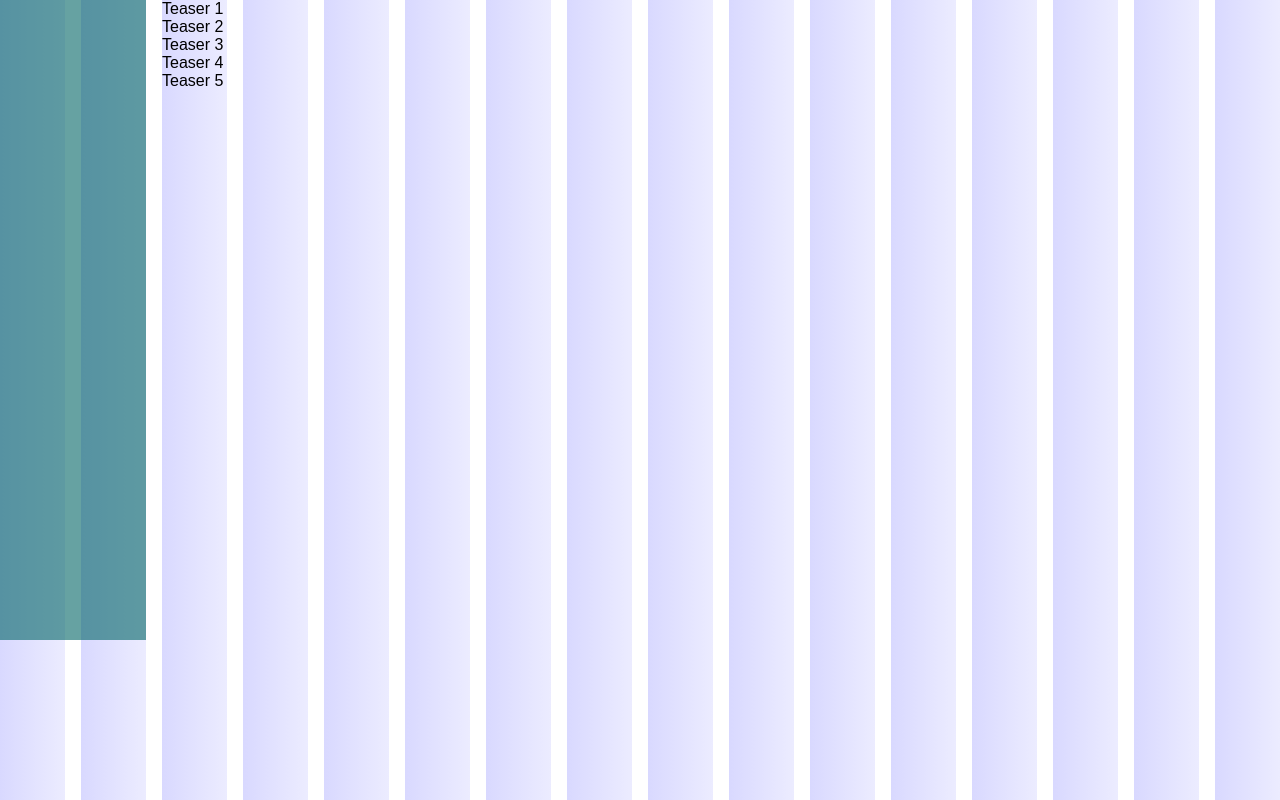
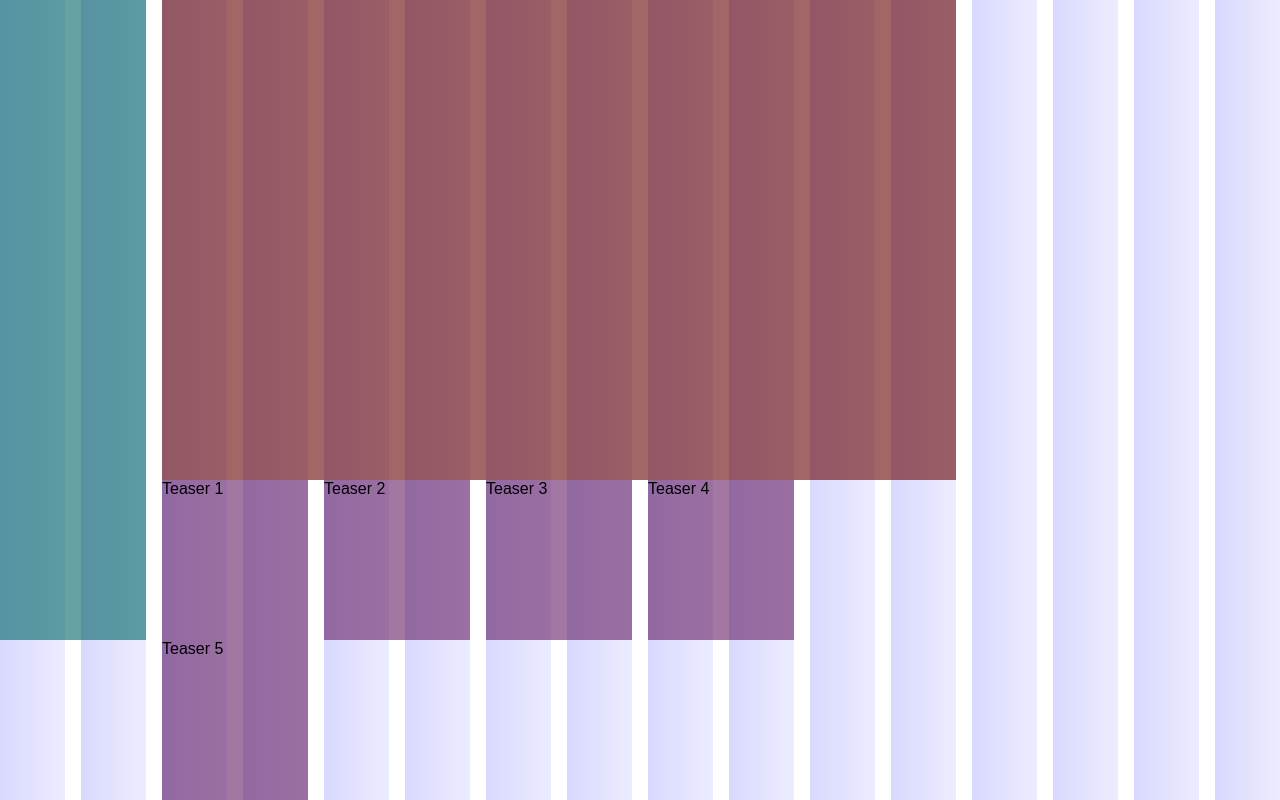
Before and after one commit to prajinrock/JS_Learning, a plain HTML site: page Sass/susy-breakpoint-compass/index.html in a window 1280 px wide. Drawn offline with Linux system fonts and the light colour scheme.

Commit message:
changess

```diff
--- a/Sass/susy-breakpoint-compass/scss/main.scss
+++ b/Sass/susy-breakpoint-compass/scss/main.scss
@@ -15,3 +15,17 @@ $susy:(
 	background-color: rgba(0,100,100,.6);
 	@include span(2 of 16);
 }
+.main{
+	height: 80vh;
+	@include span(10 of 16);
+
+	.content{
+		height: 60vh;
+		background-color: rgba(100,0,0,.6);
+	}
+	.teaser{
+		background-color: rgba(100,30,100,.6);
+		@include span(2 of 10);
+		height: 20vh;
+	}
+}
```
Also changed, not shown: Sass/susy-breakpoint-compass/css/main.css.
